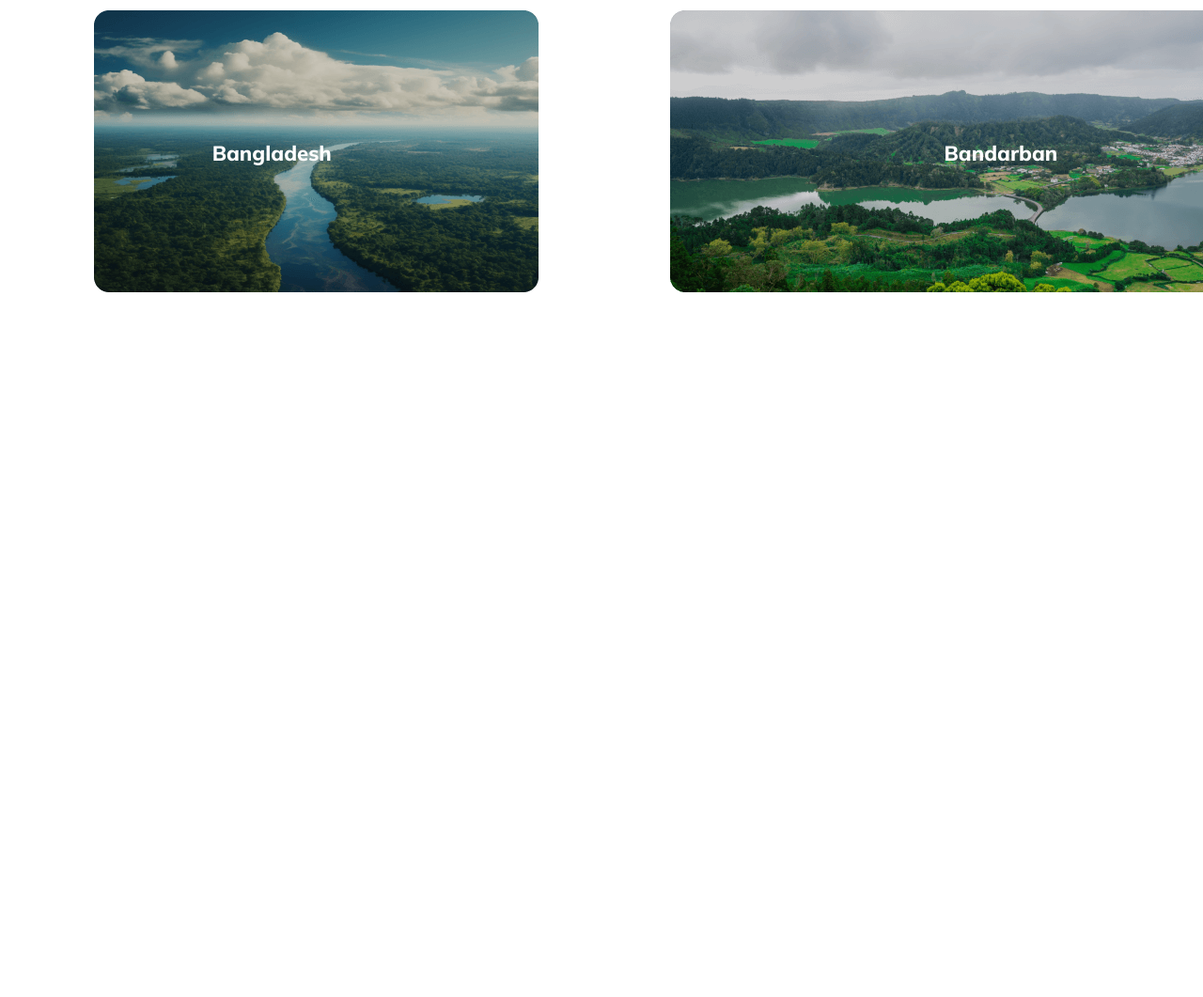
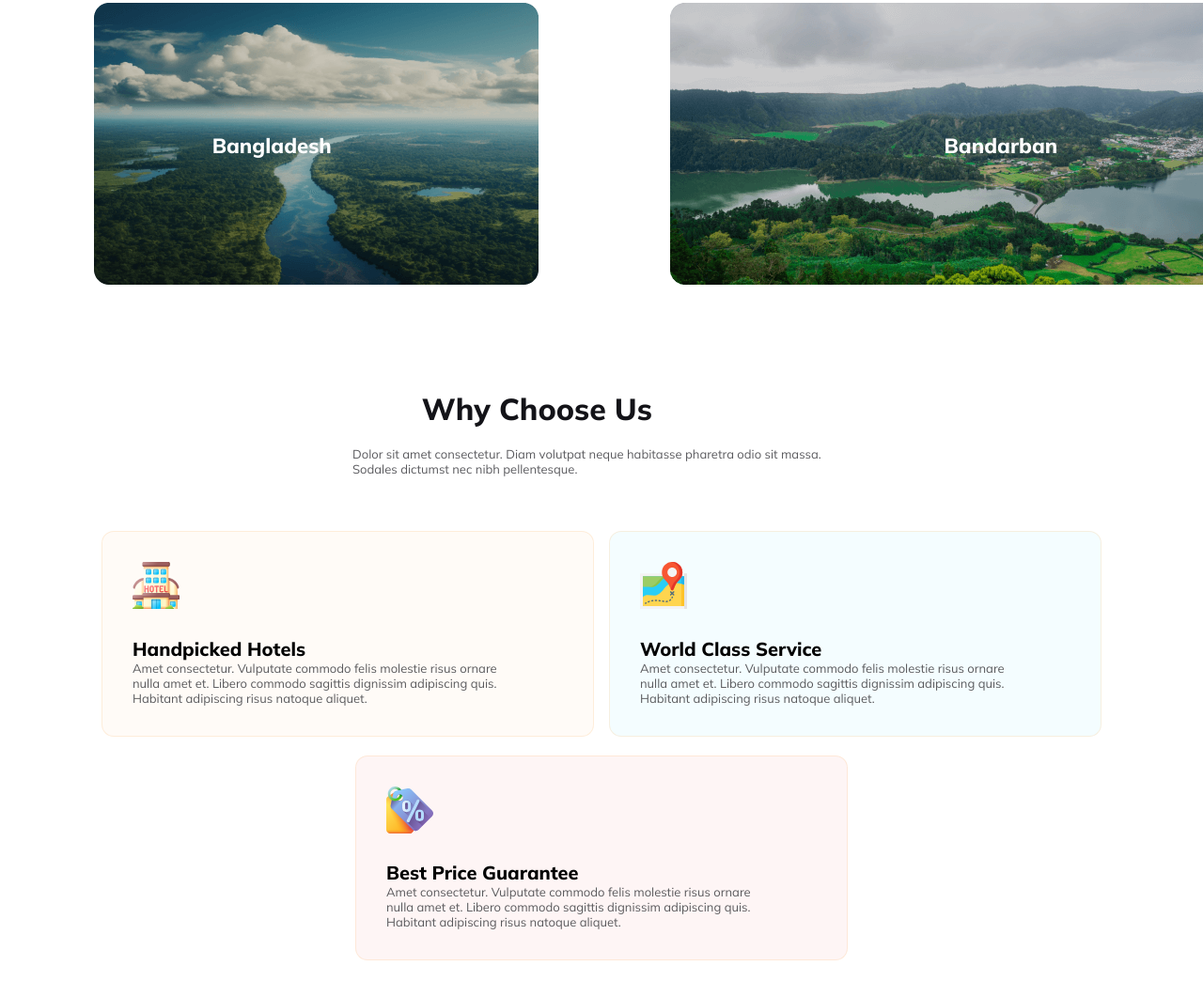
Before and after one commit to Mohammad-coders/B9A2-Hero-Travel-main, a plain HTML site: page index.html in a window 1280 px wide. Shown: the part 2041-3102 px from the top of the page at 94% size. Before the commit the page ends 2424 px from the top, so only its background shows below. Drawn offline with Linux system fonts and the light colour scheme.

Commit message:
completed section why chosing container

```diff
--- a/index.html
+++ b/index.html
@@ -102,6 +102,32 @@
                 </div>
             </div>
         </section>
+
+        <section class="why-choose-us">
+            <div class="why-choose-us-container">
+                <div class="content">
+                    <h3 class="choose-destination-title primary-title">Why Choose Us</h3>
+                    <p class="choose-destination-description">Dolor sit amet consectetur. Diam volutpat neque habitasse pharetra odio sit massa. Sodales dictumst nec nibh pellentesque.</p>
+                </div>
+                <div class="card-content">
+                    <div class="card hotel-card">
+                        <img src="Images/hotel 1.svg" alt="">
+                        <h3 class="card-title">Handpicked Hotels</h3>
+                        <p class="card-description">Amet consectetur. Vulputate commodo felis molestie risus  ornare nulla amet et. Libero commodo sagittis dignissim adipiscing quis. Habitant adipiscing risus natoque aliquet. </p>
+                    </div>
+                    <div class="card map-card">
+                        <img src="Images/map 1.svg" alt="">
+                        <h3 class="card-title">World Class Service</h3>
+                        <p class="card-description">Amet consectetur. Vulputate commodo felis molestie risus  ornare nulla amet et. Libero commodo sagittis dignissim adipiscing quis. Habitant adipiscing risus natoque aliquet. </p>
+                    </div>
+                </div>
+                    <div class="card price-tag-card">
+                        <img src="Images/price-tag 1.svg" alt="">
+                        <h3 class="card-title">Best Price Guarantee</h3>
+                        <p class="card-description">Amet consectetur. Vulputate commodo felis molestie risus  ornare nulla amet et. Libero commodo sagittis dignissim adipiscing quis. Habitant adipiscing risus natoque aliquet. </p>
+                    </div>
+            </div>
+        </section>
     </main>
 </body>
 
--- a/styles/travelstyles.css
+++ b/styles/travelstyles.css
@@ -236,6 +236,52 @@ button {
     font-weight: 800;
 }
 
+.card-content{
+    display: grid;
+    grid-template-columns: repeat(2,1fr);
+    margin-top: 38px;
+    margin-bottom: 0px;
+}
+.choose-destination-description{
+    color: #131318B2;
+    width: 530px;
+    font-size: 13px;
+    font-weight: 400;
+}
+.card{
+    width: 458px;
+    border: 1px solid rgba(251, 181, 99, 0.20);
+    border-radius: 13px;
+    margin: 20px auto 0px auto;
+    padding: 32px;
+}
+.hotel-card{
+    background: rgba(251, 181, 99, 0.05);
+}
+.map-card{
+    background: rgba(41, 206, 246, 0.05);
+}
+.price-tag-card{
+    background: rgba(233, 68, 68, 0.05);
+}
+.card img{
+    width: 50px;
+    height: 50px;
+    margin-bottom: 0px;
+}
+.card-title{
+    width: var(--section-title-color);
+    font-size: 20px;
+    font-weight: 800;
+    margin-top: 25.6px;
+}
+.card-description{
+    width: 388.8px;
+    color: var(--secondary-color);
+    font-size: 13px;
+    font-weight: 400;
+}
+
 
 /* small device responsiveness with media query */
 
```
Also changed, not shown: Images/hotel 1.svg (added), Images/map 1.svg (added), Images/price-tag 1.svg (added).
